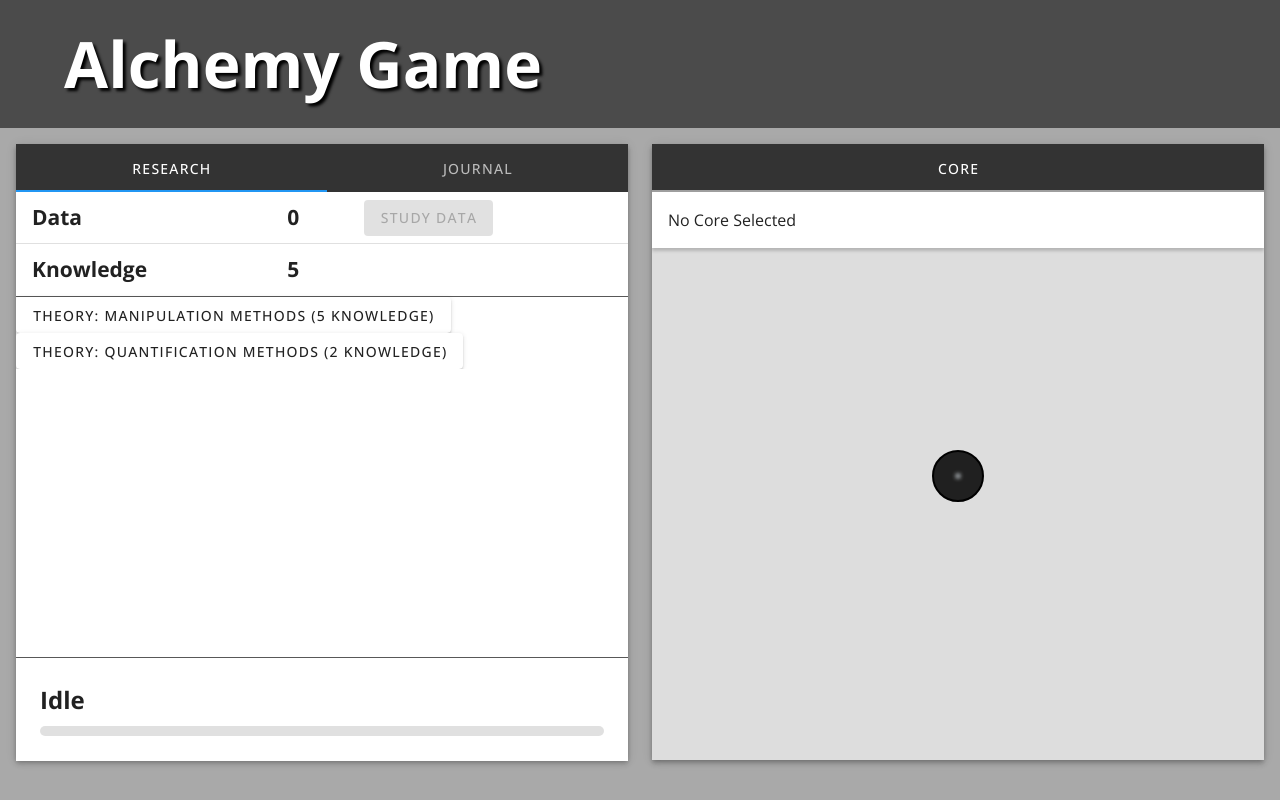
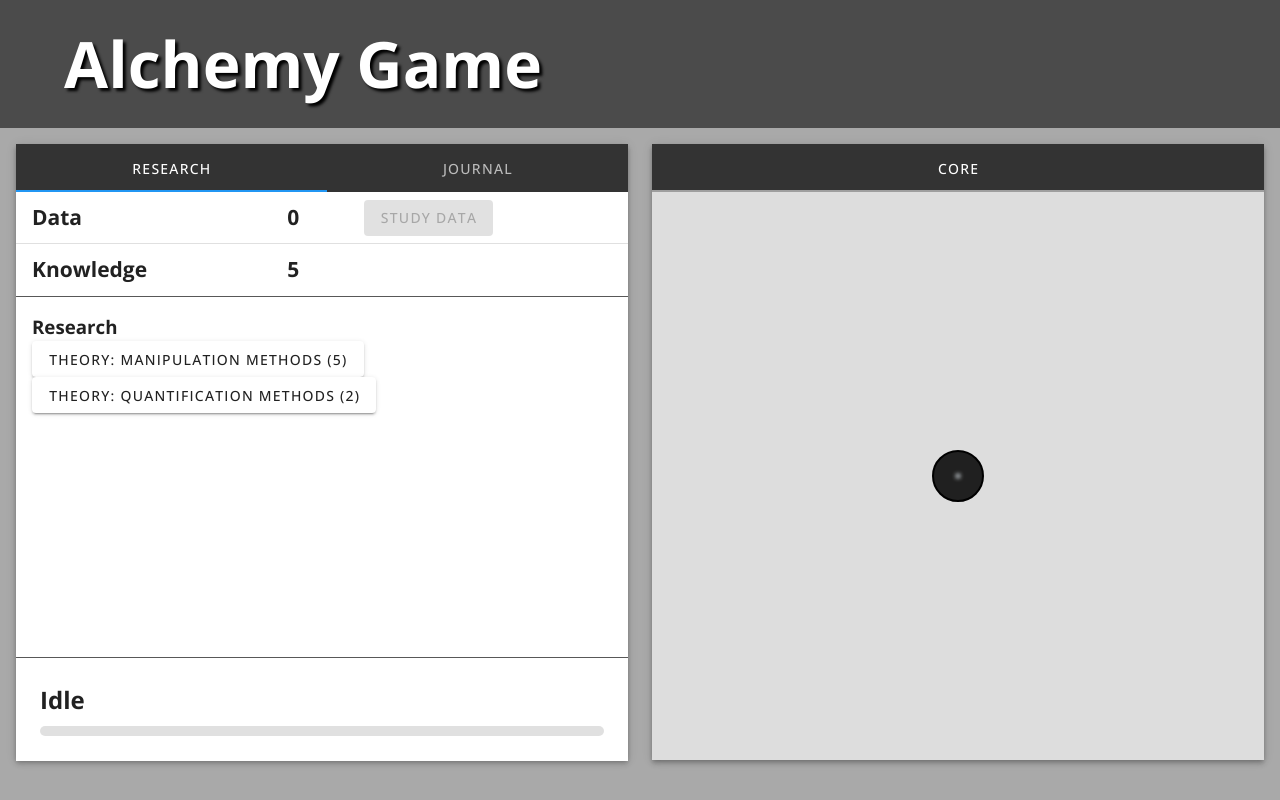
Before and after one commit to dylancdavis/alchemy-game, a Vue app: page / in a window 1280 px wide. Built offline with nearby package versions, Linux system fonts and the light colour scheme.

Commit message:
Remove component when no core selected

```diff
--- a/src/components/ResearchTab.vue
+++ b/src/components/ResearchTab.vue
@@ -86,20 +86,26 @@ const onResearchQuantification = () => {
     </tbody>
   </v-table>
   <v-divider class="border-opacity-75" />
-  <div>
+  <v-sheet class="fill-height theories">
+    <h3>Research</h3>
     <v-btn
       v-if="!science.manipulation"
       @click="onResearchManipulation"
       :disabled="science.knowledge < 5"
-      >Theory: Manipulation Methods (5 knowledge)</v-btn
     >
+      Theory: Manipulation Methods (5)
+    </v-btn>
     <v-btn
       v-if="!science.quantification"
       @click="onResearchQuantification"
       :disabled="science.knowledge < 2"
-      >Theory: Quantification Methods (2 knowledge)</v-btn
+      >Theory: Quantification Methods (2)</v-btn
     >
-  </div>
+  </v-sheet>
 </template>
 
-<style scoped></style>
+<style scoped>
+.theories {
+  padding: 1em;
+}
+</style>
--- a/src/components/SelectedCoreDisplay.vue
+++ b/src/components/SelectedCoreDisplay.vue
@@ -58,7 +58,6 @@ const contractCore = () => {
 </script>
 
 <template>
-  <v-container v-if="props.selectedCore === null">No Core Selected</v-container>
   <v-container v-if="props.selectedCore === 'true'">
     <div class="flex">
       <h1>Essence Core</h1>
```
